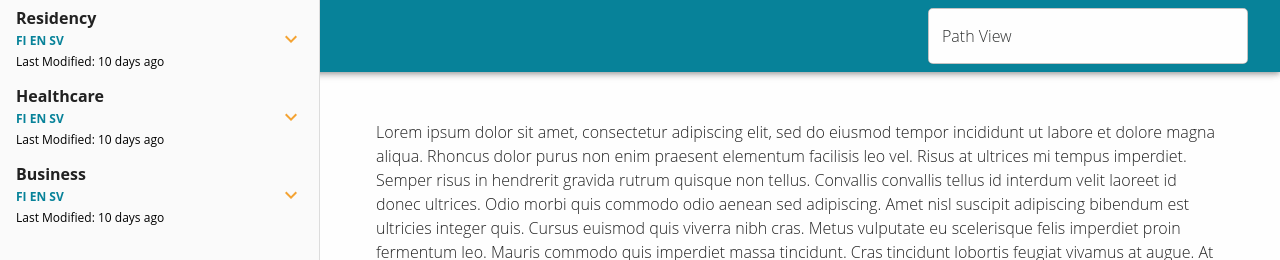
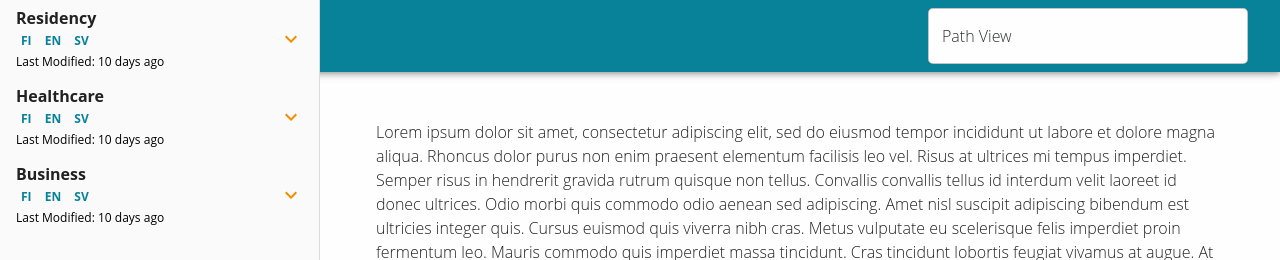
Before and after one commit to jocelynmutso/content-editor, a React (Create React App) app: page / in a window 1280 px wide. Shown: the top 260 px of the page. Built offline with nearby package versions, Linux system fonts and the light colour scheme.

Commit message:
editor styles

```diff
--- a/src/core/explorer/ExplorerItem.tsx
+++ b/src/core/explorer/ExplorerItem.tsx
@@ -1,6 +1,5 @@
 import React from 'react';
-import { makeStyles, Theme, createStyles, Divider, Typography, Box } from '@material-ui/core';
-import ListSubheader from '@material-ui/core/ListSubheader';
+import { makeStyles, Theme, createStyles, Divider, Typography, Box, Button } from '@material-ui/core';
 import List from '@material-ui/core/List';
 import ListItem from '@material-ui/core/ListItem';
 import ListItemText from '@material-ui/core/ListItemText';
@@ -18,7 +17,7 @@ const useStyles = makeStyles((theme: Theme) =>
       width: '100%',
     },
     nested: {
-      paddingLeft: theme.spacing(4),
+      paddingLeft: theme.spacing(2),
     },
     nameStyle: {
       color: theme.palette.text.primary,
@@ -32,7 +31,17 @@ const useStyles = makeStyles((theme: Theme) =>
       color: theme.palette.primary.dark
     },
     iconColor: {
-      color: theme.palette.info.light,
+      color: theme.palette.info.main,
+    },
+    button: {
+      padding: 5,
+      fontWeight: 'bold',
+      //lineHeight: '.75',
+      "&:hover": {
+        backgroundColor: theme.palette.info.main,
+        color: 'white',
+        fontWeight: 'bold'
+      }
     }
   }),
 );
@@ -59,7 +68,7 @@ const ExplorerItem: React.FC<ExplorerItemProps> = ({ path, site }) => {
           primary={<Typography variant="body1" className={classes.nameStyle}>{path.name}</Typography>}
           secondary={<>
             <Typography component="span" variant="caption" className={classes.localeSummary}>
-              {path.markdowns.map((id, index) => (<span key={index}>{site.markdowns[id].locale}&nbsp;</span>))}
+              {path.markdowns.map((id, index) => (<span className={classes.button} key={index}>{site.markdowns[id].locale}&nbsp;</span>))}
             </Typography>
             <br />
             <Typography variant="caption">{"Last Modified: 10 days ago"}</Typography></>
@@ -71,11 +80,11 @@ const ExplorerItem: React.FC<ExplorerItemProps> = ({ path, site }) => {
       <Collapse in={open} timeout="auto" unmountOnExit>
         <List component="div" disablePadding>
           {path.markdowns.map(id => site.markdowns[id]).map((md, index) => (
-            <ListItem button className={classes.nested} key={index}>
+            <ListItem className={classes.nested} key={index}>
               <ListItemText
                 primary={
                   <Box display='flex'>
-                    <Typography variant="body2" className={classes.nameStyle}>{md.locale}</Typography>
+                    <Typography variant="body2" className={classes.nameStyle}><Button variant="text" className={classes.button}>{md.locale}</Button></Typography>
                     <Box flexGrow={1} />
                     <Typography component="span" variant="caption" className={classes.nameStyle}>
                       {"22 Nov., 2021"}
--- a/src/themes/siteTheme.ts
+++ b/src/themes/siteTheme.ts
@@ -30,10 +30,12 @@ const palette = {
     main: '#005fcc',
   },
   action: {
-    main: '#f28d00' //orange
+    main: '#f28d00', //orange
   },
   info: {
     main: "#f28d00", //orange
+    light: '#ffe6c2' //light orange
+
   }
 };
 
```
